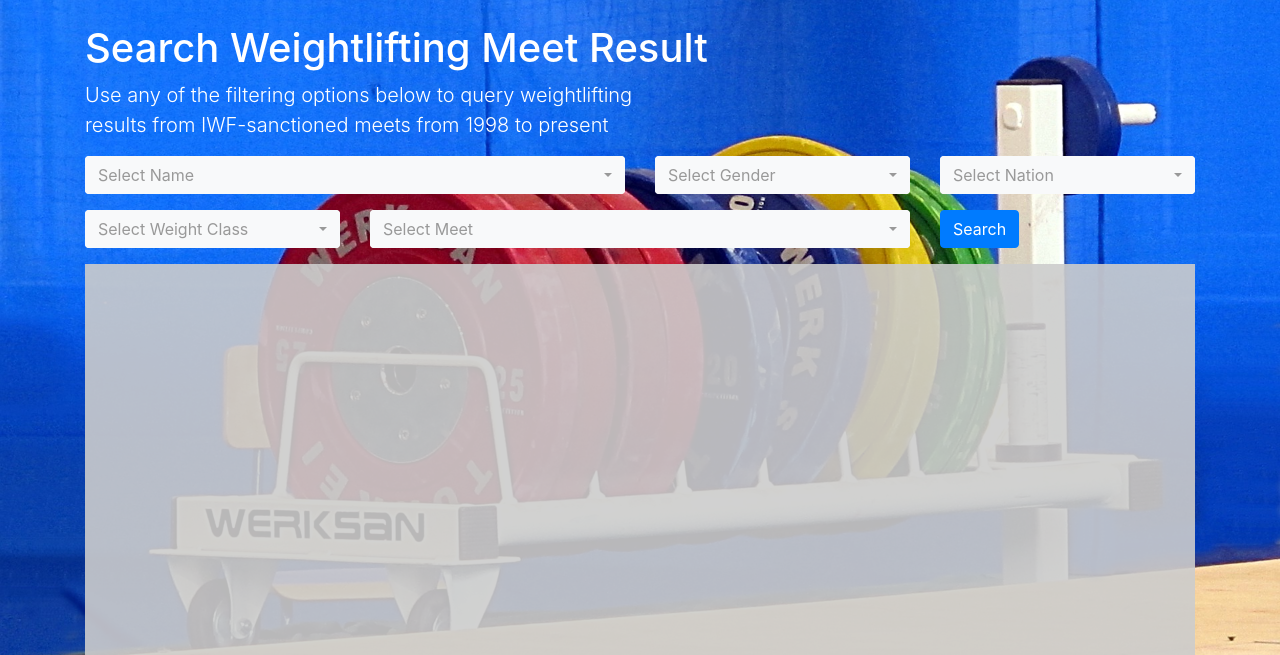
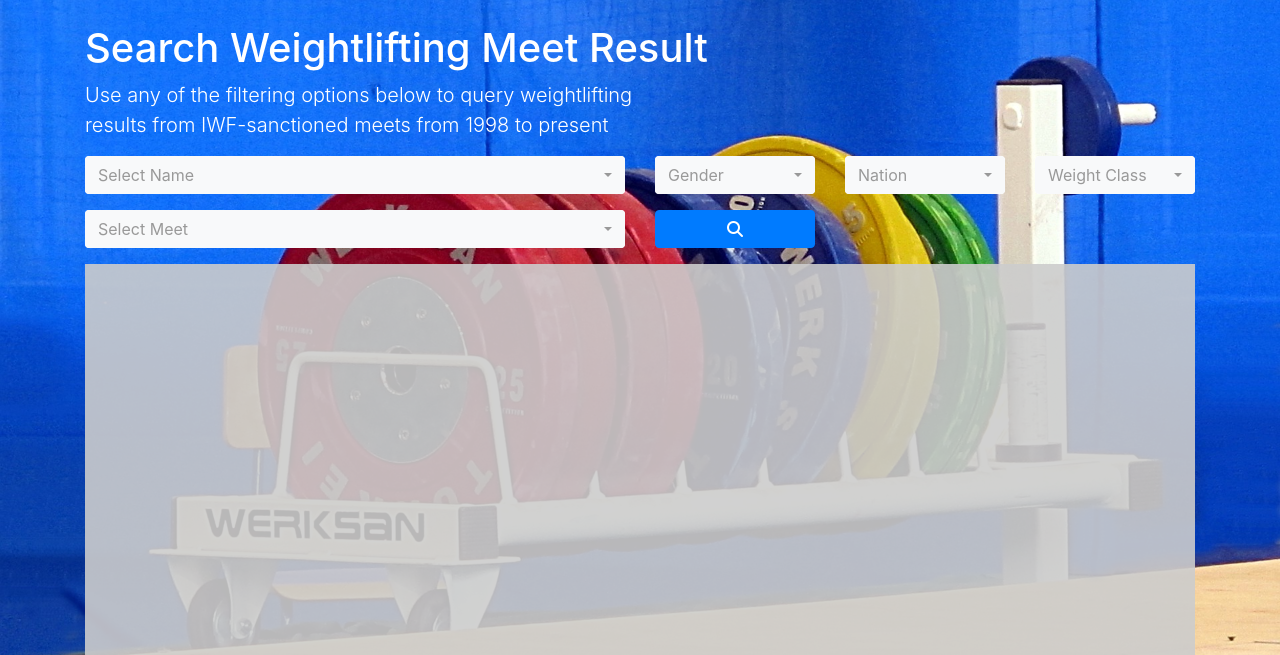
Before and after one commit to FanchenBao/WEBAPP_weightlifting_meet_result_lookup, a Flask app: page / in a window 1280 px wide. Shown: the part 56-711 px from the top of the page. Run offline with Flask 2, Linux system fonts and the light colour scheme; tables that the repository leaves empty hold one stand-in row (values such as "Sample post"); some libraries are stand-ins or nearby versions.

Commit message:
Add fontawesome icon for search, resize options, fix bug in weight class dynamic update

```diff
--- a/app.py
+++ b/app.py
@@ -69,6 +69,8 @@ def index():
             q = q.filter_by(name=name_select)
         if gender_select:
             q = q.filter_by(gender=gender_select)
+            # update weight_classes for next round of query
+            weight_classes = sorted([v.weight_class for v in Result.query.with_entities(Result.weight_class).filter_by(gender=gender_select).distinct()])
         if nation_select:
             q = q.filter_by(nation=nation_select)
         if weight_class_select:
--- a/templates/index.html
+++ b/templates/index.html
@@ -15,7 +15,10 @@
   <!-- Latest compiled and minified CSS -->
   <link rel="stylesheet" href="https://cdn.jsdelivr.net/npm/bootstrap-select@1.13.9/dist/css/bootstrap-select.min.css">
   <!-- Custom styles for this template -->
-   <link href="/static/my_style.css" rel="stylesheet">
+  <link href="/static/my_style.css" rel="stylesheet">
+
+  <!--  Font-awesome-->
+  <script src="https://kit.fontawesome.com/95fafbed49.js"></script>
 
 </head>
 
@@ -52,9 +55,8 @@
 
     <!--    query-filters-->
     <div class="query-filters">
-      <form role="form" method='POST' action='/'>
+      <form method='POST' action='/'>
         <div class="row">
-
           <div class="col-6">
             <div class="form-group">
               <select class="selectpicker form-control" id="name" name="name" data-size="6" data-live-search="true">
@@ -67,10 +69,10 @@
             </div>
           </div>
 
-          <div class="col-3">
+          <div class="col-2">
             <div class="form-group">
               <select class="selectpicker form-control" id="gender" name="gender">
-                <option class="text-muted" value="" {% if gender_select=="" %} selected {% endif %}>Select Gender</option>
+                <option class="text-muted" value="" {% if gender_select=="" %} selected {% endif %}>Gender</option>
                 <option data-divider="true"></option>
                 <option value="m" {% if gender_select=="m" %} selected {% endif %}>Male</option>
                 <option value="w" {% if gender_select=="w" %} selected {% endif %}>Female</option>
@@ -78,10 +80,10 @@
             </div>
           </div>
 
-          <div class="col-3">
+          <div class="col-2">
             <div class="form-group">
               <select class="selectpicker form-control" id="nation" name="nation" data-size="6" data-live-search="true">
-                <option class="text-muted" value="" {% if nation_select=="" %} selected {% endif %}>Select Nation</option>
+                <option class="text-muted" value="" {% if nation_select=="" %} selected {% endif %}>Nation</option>
                 <option data-divider="true"></option>
                 {% for nation in nations %}
                   <option value="{{ nation }}" {% if nation_select==nation %} selected {% endif %}>{{ nation }}</option>
@@ -89,13 +91,11 @@
               </select>
             </div>
           </div>
-        </div>
 
-        <div class="row">
-          <div class="col-3">
+          <div class="col-2">
             <div class="form-group">
               <select class="selectpicker form-control" id="weight_class" name="weight_class">
-                <option class="text-muted" value="" {% if weight_class_select=="" %} selected {% endif %}>Select Weight Class</option>
+                <option class="text-muted" value="" {% if weight_class_select=="" %} selected {% endif %}>Weight Class</option>
                 <option data-divider="true"></option>
                 {% for weight_class in weight_classes %}
                   <option value="{{ weight_class }}" {% if weight_class_select==weight_class %} selected {% endif %}>{{ weight_class }}</option>
@@ -103,7 +103,10 @@
               </select>
             </div>
           </div>
+        </div>
+        <!--        first row-->
 
+        <div class="row">
           <div class="col-6">
             <div class="form-group">
               <select class="selectpicker form-control" id="meet" name="meet" data-size="6" data-live-search="true">
@@ -116,10 +119,9 @@
             </div>
           </div>
 
-          <div class="col-3">
-            <button type="submit" class="btn btn-primary">Search</button>
+          <div class="col-2">
+            <button type="submit" class="btn btn-primary btn-block"><i class="fas fa-search"></i></button>
           </div>
-
         </div>
       </form>
     </div>
@@ -134,7 +136,6 @@
         {% endfor %}
       {% endif %}
     </div>
-
   </div>
   <!-- /.page-content -->
 
@@ -167,7 +168,7 @@
             // Remove old options
             $('#weight_class').empty()
             // Add new items for option
-            $('#weight_class').append('<option class="text-muted" value="" {% if weight_class_select=="" %} selected {% endif %}>Select Weight Class</option><option data-divider="true"></option>')
+            $('#weight_class').append('<option class="text-muted" value="" {% if weight_class_select=="" %} selected {% endif %}>Weight Class</option><option data-divider="true"></option>')
             $.each(data, function(i, val){
               $('#weight_class').append('<option value="' + val + '">' + val + '</option>');
             });
```
